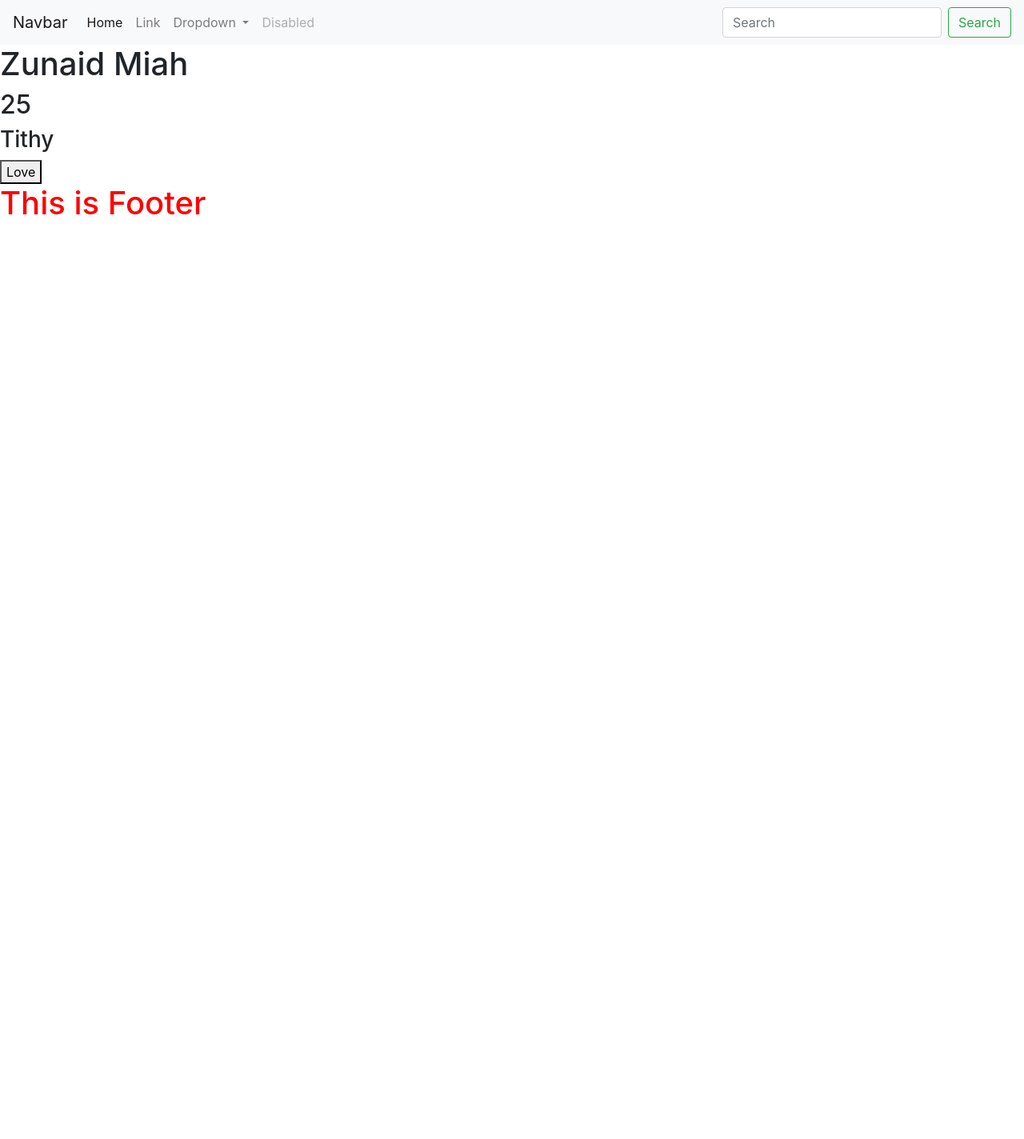
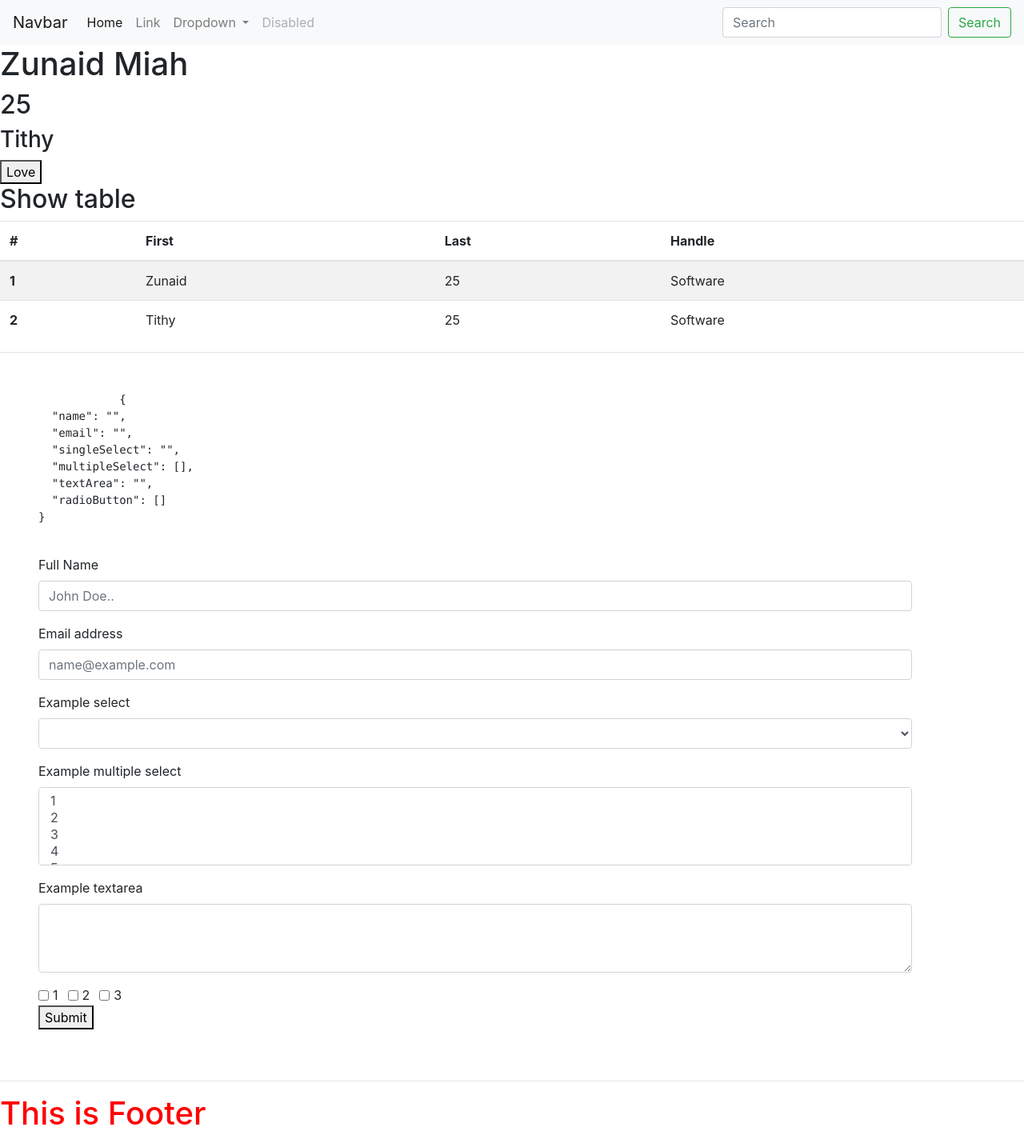
Before and after one commit to zunaidmiah/vue, a Vue app: page / in a window 1280 px wide. Shown: the whole page at 80% size. Before the commit the page ends 800 px from the top, so only its background shows below. Built offline with nearby package versions, Linux system fonts and the light colour scheme.

Commit message:
added some new things

```diff
--- a/src/App.vue
+++ b/src/App.vue
@@ -5,6 +5,8 @@
         <h2>{{ Age }}</h2>
         <h3>{{ Girlfriend }}</h3>
         <button @click="makeLove">Love</button>
+        <Table></Table>
+        <Form></Form>
         <mainFooter></mainFooter>
     </div>
 </template>
@@ -12,6 +14,8 @@
 <script>
     import Header from './Components/main/header.vue';
     import Footer from './Components/main/footer.vue';
+    import Table from './Components/layout/table.vue';
+    import Form from './Components/layout/form.vue';
     export default{
         data(){
             return {
@@ -20,14 +24,20 @@
                 Girlfriend: 'Tithy'
             }
         },
+
         methods:{
             makeLove(){
-                this.name=this.name +"+"+ this.Girlfriend;
+                if(this.name == 'Zunaid Miah'){
+                    this.name=this.name +"+"+ this.Girlfriend;
+                }
             }
         },
+
         components:{
             'mainHeader' : Header,
-            'mainFooter' : Footer
+            'mainFooter' : Footer,
+            'Table' : Table,
+            'Form' : Form,
         }
     }
 </script>
--- /dev/null
+++ b/src/Components/layout/form.vue
@@ -0,0 +1,93 @@
+<template>
+    <hr />
+    <div class="container p-4 m-4">
+        <pre>
+            {{ JSON.stringify(formData, null, 2) }}
+        </pre>
+        <form @submit.prevent="submitForm">
+            <div class="form-group">
+                <label for="exampleFormControlInput1">Full Name</label>
+                <input type="text" class="form-control" id="exampleFormControlInput1" @keyup.tab="keyUp" placeholder="John Doe.." v-model.trim="formData.name"/>
+            </div>
+
+            <div class="form-group">
+                <label for="exampleFormControlInput2">Email address</label>
+                <input type="email" class="form-control" id="exampleFormControlInput2" placeholder="name@example.com"  v-model="formData.email"/>
+            </div>
+
+            <div class="form-group">
+                <label for="exampleFormControlSelect1">Example select</label>
+                <select class="form-control" id="exampleFormControlSelect1"  v-model="formData.singleSelect">
+                    <option>1</option>
+                    <option>2</option>
+                    <option>3</option>
+                    <option>4</option>
+                    <option>5</option>
+                </select>
+            </div>
+
+            <div class="form-group">
+                <label for="exampleFormControlSelect2">Example multiple select</label>
+                <select multiple class="form-control" id="exampleFormControlSelect2"  v-model="formData.multipleSelect">
+                    <option>1</option>
+                    <option>2</option>
+                    <option>3</option>
+                    <option>4</option>
+                    <option>5</option>
+                </select>
+            </div>
+
+            <div class="form-group">
+                <label for="exampleFormControlTextarea1">Example textarea</label>
+                <textarea class="form-control" id="exampleFormControlTextarea1" rows="3"  v-model="formData.textArea"></textarea>
+            </div>
+
+            <div class="form-check form-check-inline">
+                <input class="form-check-input" type="checkbox" id="inlineCheckbox1" value="option1"  v-model="formData.radioButton"/>
+                <label class="form-check-label" for="inlineCheckbox1">1</label>
+            </div>
+            <div class="form-check form-check-inline">
+                <input class="form-check-input" type="checkbox" id="inlineCheckbox2" value="option2"  v-model="formData.radioButton"/>
+                <label class="form-check-label" for="inlineCheckbox2">2</label>
+            </div>
+            <div class="form-check form-check-inline">
+                <input class="form-check-input" type="checkbox" id="inlineCheckbox3" value="option3"  v-model="formData.radioButton"/>
+                <label class="form-check-label" for="inlineCheckbox3">3</label>
+            </div>
+
+            <div class="form-group">
+                <button>Submit</button>
+            </div>
+        </form>
+    </div>
+    <hr />
+</template>
+
+<style></style>
+
+<script>
+export default {
+    data() {
+        return {
+            formData: {
+                name: "",
+                email: "",
+                singleSelect: "",
+                multipleSelect: [],
+                textArea: "",
+                radioButton: []
+            },
+        };
+    },
+
+    methods: {
+        submitForm(event){
+            // event.preventDefault();
+            console.log(this.formData)
+        },
+        keyUp(){
+            alert("keyUp now");
+        }
+    }
+};
+</script>
--- /dev/null
+++ b/src/Components/layout/table.vue
@@ -0,0 +1,49 @@
+<template>
+    <h2 v-if="isDisplay">Show table</h2>
+    <h2 v-else>Not Show table</h2>
+    <template  v-if="isDisplay">
+        <table class="table table-striped" :class="className">
+            <thead>
+                <tr>
+                <th scope="col">#</th>
+                <th scope="col">First</th>
+                <th scope="col">Last</th>
+                <th scope="col">Handle</th>
+                </tr>
+            </thead>
+            <tbody>
+                <template v-for="(info, key) in infos" :key="key">
+                    <tr>
+                        <th scope="row">{{ key+1 }}</th>
+                        <td>{{ info.name }}</td>
+                        <td>{{ info.age }}</td>
+                        <td>{{ info.occ }}</td>
+                    </tr>
+                </template>
+            </tbody>
+        </table>
+    </template>
+</template>
+
+<script>
+export default{
+    data(){
+            return {
+                isDisplay : true,
+                className : 'zunaid' ,
+                names : ['Zunaid', 'Tithy', 'Mim', 'Sadia', 'Ayesha'],
+                infos : [
+                    {name:'Zunaid',age: 25, occ:"Software"},
+                    {name:'Tithy', age:25, occ:"Software"},
+                ],
+            }
+        },
+}
+
+</script>
+
+<style>
+    .table{
+        padding:10px 10px !important;
+    }
+</style>
--- a/src/main.js
+++ b/src/main.js
@@ -1,5 +1,6 @@
 import { createApp } from 'vue'
 import App from './App.vue'
+// import App from './App1.vue'
 
 import './assets/main.css'
 
```
